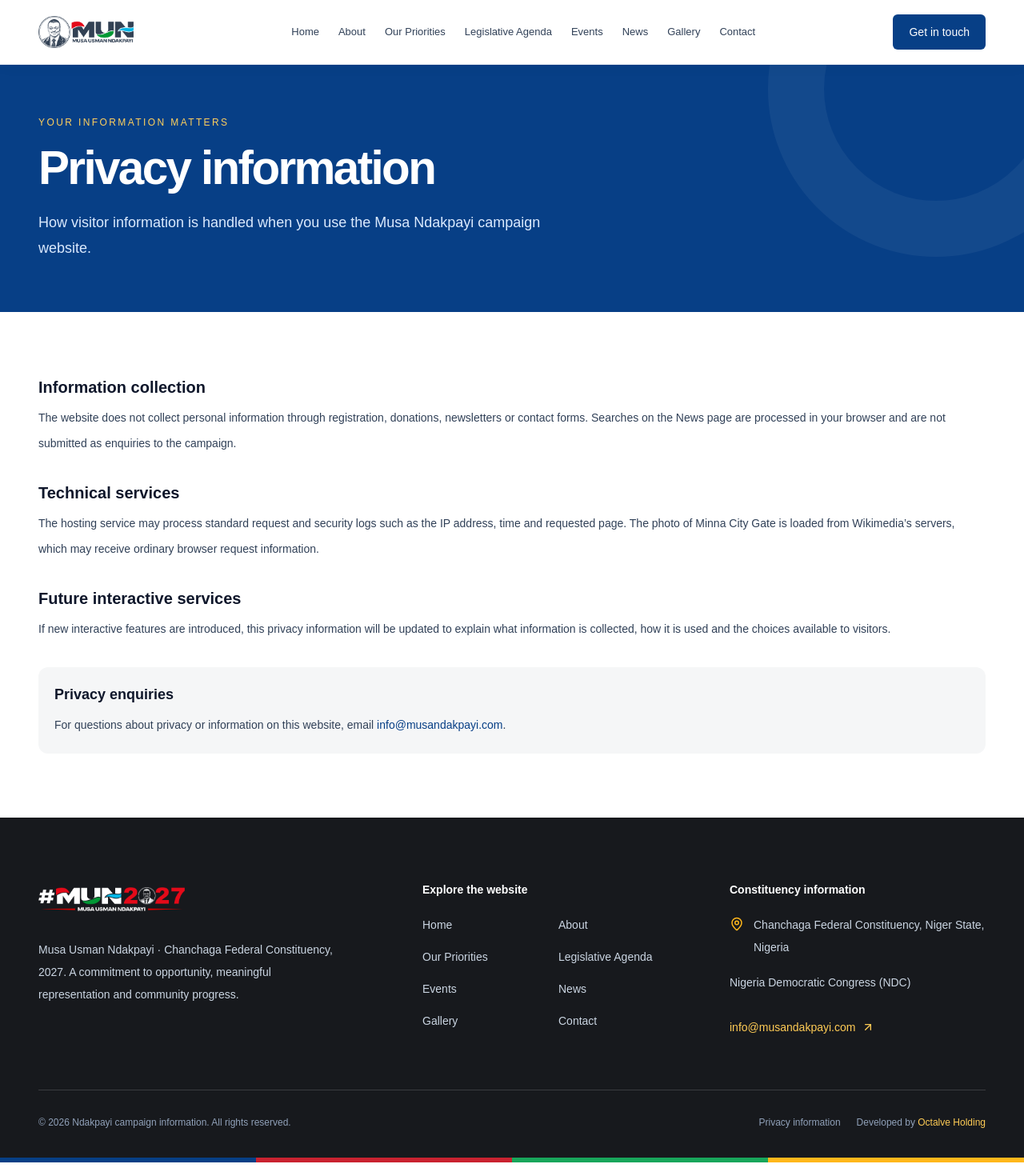
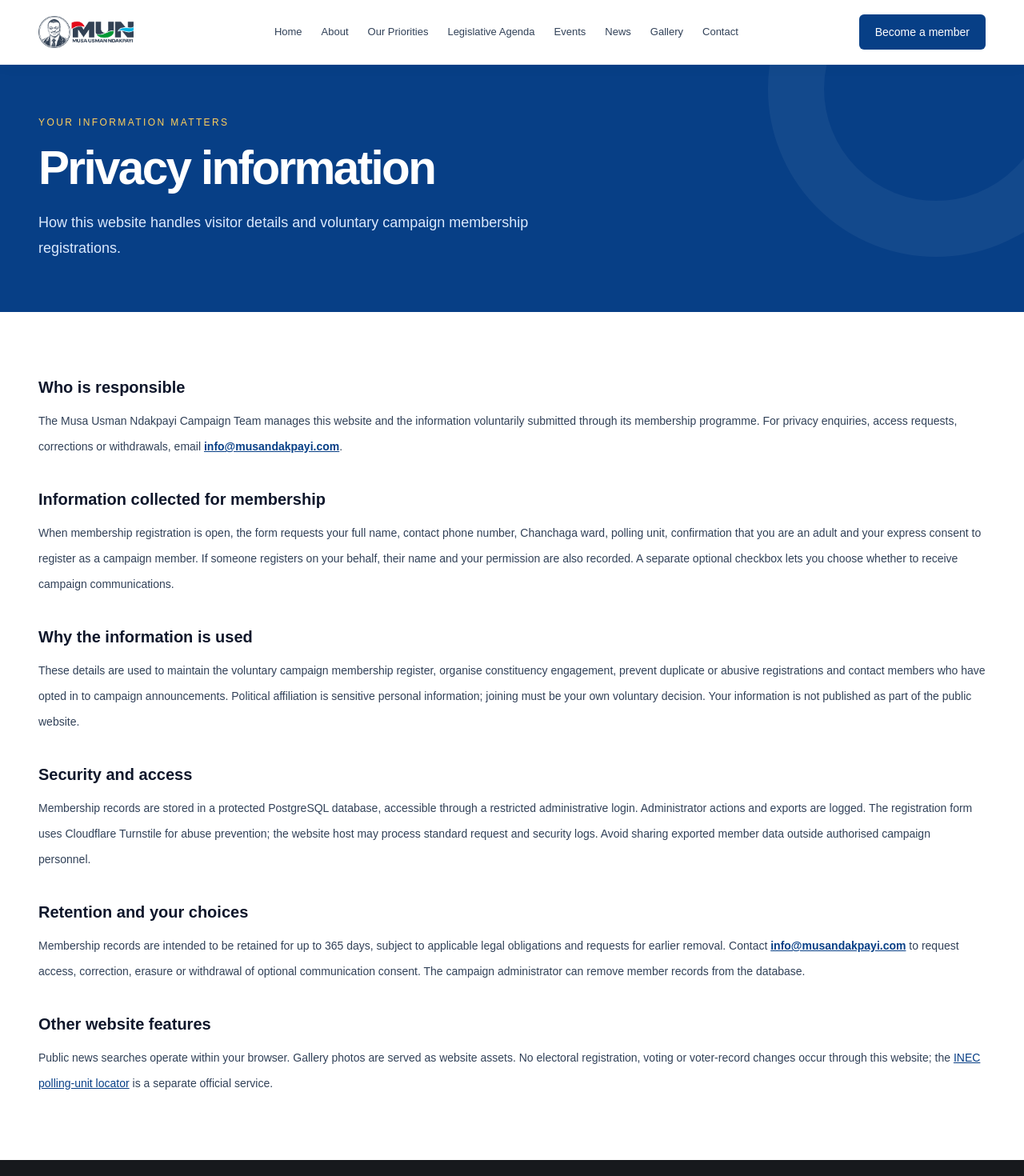
Before and after one commit to octalve-core/Musa-Ndakpayi, a Next.js app: page /privacy in a window 1280 px wide. Shown: the top 1470 px of the page at 80% size. Built offline with nearby package versions, Linux system fonts and the light colour scheme.

Commit message:
Link member registration across public site and publish explicit membership privacy notice

```diff
--- a/app/page.tsx
+++ b/app/page.tsx
@@ -15,9 +15,10 @@ import {priorities,publicRecord} from '@/lib/content';
 export default function HomePage(){
  return <>
  <HeroCarousel/>
- <section className="relative z-10 -mt-5 pb-12 sm:-mt-7 sm:pb-16"><Container><div className="grid gap-4 sm:grid-cols-2">
+ <section className="relative z-10 -mt-5 pb-12 sm:-mt-7 sm:pb-16"><Container><div className="grid gap-4 sm:grid-cols-2 lg:grid-cols-3">
   <ActionCard title="The legislative agenda" description="Discover seven priorities and practical legislative pathways for the constituency." icon={BookOpenText} href="/manifesto" accent="#ffb71b"/>
   <ActionCard title="Public statements" description="Follow the latest statements, media coverage and community updates." icon={UsersRound} href="/news" accent="#18a65b"/>
+  <ActionCard title="Become a member" description="Join the campaign community through secure online registration." icon={UsersRound} href="/register" accent="#c92230"/>
  </div></Container></section>
  <section className="py-16 sm:py-24"><Container><div className="grid items-center gap-12 lg:grid-cols-2 lg:gap-20">
   <div><p className="mb-4 text-xs font-semibold uppercase tracking-[.2em] text-[#0a5d9c]">The candidate</p>
@@ -45,6 +46,6 @@ export default function HomePage(){
   <ButtonLink href="/manifesto" showArrow>Read the agenda</ButtonLink>
  </div></Container></section>
  <section className="py-16 sm:py-20"><Container><div className="grid items-center gap-8 lg:grid-cols-[1.2fr_1fr] lg:gap-12"><HomeGalleryPreview/><div><p className="text-xs font-semibold uppercase tracking-[.19em] text-[#0a5d9c]">Our constituency</p><h2 className="mt-4 text-3xl font-semibold tracking-tight text-slate-900 sm:text-4xl">Chanchaga in pictures.</h2><p className="mt-5 text-sm leading-8 text-slate-600">Explore the places and stories that shape Chanchaga, beginning with Minna and its important landmarks.</p><ButtonLink href="/gallery" variant="outline" showArrow className="mt-7">View gallery</ButtonLink></div></div></Container></section>
- <section className="bg-[#073f86] py-20 text-white sm:py-24"><Container className="text-center"><p className="text-xs font-semibold uppercase tracking-[.2em] text-[#ffd05c]">Public participation</p><h2 className="mx-auto mt-4 max-w-3xl text-3xl font-semibold tracking-[-.04em] sm:text-4xl">Representation begins with listening.</h2><p className="mx-auto mt-4 max-w-2xl text-base leading-8 text-blue-100">Explore the published issues, follow updates and learn more about opportunities for public dialogue across Chanchaga.</p><div className="mt-8 flex flex-wrap justify-center gap-3"><ButtonLink href="/events" variant="gold" showArrow>Events & dialogue</ButtonLink><ButtonLink href="/contact" variant="light">Contact information</ButtonLink></div></Container></section>
+ <section className="bg-[#073f86] py-20 text-white sm:py-24"><Container className="text-center"><p className="text-xs font-semibold uppercase tracking-[.2em] text-[#ffd05c]">Public participation</p><h2 className="mx-auto mt-4 max-w-3xl text-3xl font-semibold tracking-[-.04em] sm:text-4xl">Representation begins with listening.</h2><p className="mx-auto mt-4 max-w-2xl text-base leading-8 text-blue-100">Explore the published issues, follow updates and learn more about opportunities for public dialogue across Chanchaga.</p><div className="mt-8 flex flex-wrap justify-center gap-3"><ButtonLink href="/events" variant="gold" showArrow>Events & dialogue</ButtonLink><ButtonLink href="/contact" variant="light">Contact information</ButtonLink><ButtonLink href="/register" variant="light">Become a member</ButtonLink></div></Container></section>
  </>;
 }
--- a/app/privacy/page.tsx
+++ b/app/privacy/page.tsx
@@ -1,13 +1,17 @@
 import type {Metadata} from 'next';
 import {PageHero} from '@/components/ui/page-hero';
 import {Container} from '@/components/ui/container';
-export const metadata:Metadata={title:'Privacy Information'};
+export const metadata:Metadata={title:'Privacy & Membership Data'};
 export default function Privacy(){
- return <><PageHero title="Privacy information" label="Your information matters" description="How visitor information is handled when you use the Musa Ndakpayi campaign website."/>
- <section className="py-16 sm:py-20"><Container className="max-w-[900px] space-y-8 text-sm leading-8 text-slate-700">
-  <div><h2 className="text-xl font-semibold text-slate-900">Information collection</h2><p className="mt-2">The website does not collect personal information through registration, donations, newsletters or contact forms. Searches on the News page are processed in your browser and are not submitted as enquiries to the campaign.</p></div>
-  <div><h2 className="text-xl font-semibold text-slate-900">Technical services</h2><p className="mt-2">The hosting service may process standard request and security logs such as the IP address, time and requested page. The photo of Minna City Gate is loaded from Wikimedia’s servers, which may receive ordinary browser request information.</p></div>
-  <div><h2 className="text-xl font-semibold text-slate-900">Future interactive services</h2><p className="mt-2">If new interactive features are introduced, this privacy information will be updated to explain what information is collected, how it is used and the choices available to visitors.</p></div>
-  <div className="rounded-xl bg-[#f5f6f7] p-5 text-slate-700"><h2 className="text-lg font-semibold text-slate-900">Privacy enquiries</h2><p className="mt-2">For questions about privacy or information on this website, email <a href="mailto:info@musandakpayi.com" className="font-medium text-[#073f86] hover:underline">info@musandakpayi.com</a>.</p></div>
+ const configured=Number(process.env.PRIVACY_RETENTION_DAYS);
+ const retention=Number.isInteger(configured)&&configured>=30&&configured<=730?configured:365;
+ return <><PageHero title="Privacy information" label="Your information matters" description="How this website handles visitor details and voluntary campaign membership registrations."/>
+ <section className="py-16 sm:py-20"><Container className="max-w-[930px] space-y-9 text-sm leading-8 text-slate-700">
+  <div><h2 className="text-xl font-semibold text-slate-900">Who is responsible</h2><p className="mt-3">The Musa Usman Ndakpayi Campaign Team manages this website and the information voluntarily submitted through its membership programme. For privacy enquiries, access requests, corrections or withdrawals, email <a href="mailto:info@musandakpayi.com" className="font-semibold text-[#073f86] underline">info@musandakpayi.com</a>.</p></div>
+  <div><h2 className="text-xl font-semibold text-slate-900">Information collected for membership</h2><p className="mt-3">When membership registration is open, the form requests your full name, contact phone number, Chanchaga ward, polling unit, confirmation that you are an adult and your express consent to register as a campaign member. If someone registers on your behalf, their name and your permission are also recorded. A separate optional checkbox lets you choose whether to receive campaign communications.</p></div>
+  <div><h2 className="text-xl font-semibold text-slate-900">Why the information is used</h2><p className="mt-3">These details are used to maintain the voluntary campaign membership register, organise constituency engagement, prevent duplicate or abusive registrations and contact members who have opted in to campaign announcements. Political affiliation is sensitive personal information; joining must be your own voluntary decision. Your information is not published as part of the public website.</p></div>
+  <div><h2 className="text-xl font-semibold text-slate-900">Security and access</h2><p className="mt-3">Membership records are stored in a protected PostgreSQL database, accessible through a restricted administrative login. Administrator actions and exports are logged. The registration form uses Cloudflare Turnstile for abuse prevention; the website host may process standard request and security logs. Avoid sharing exported member data outside authorised campaign personnel.</p></div>
+  <div><h2 className="text-xl font-semibold text-slate-900">Retention and your choices</h2><p className="mt-3">Membership records are intended to be retained for up to {retention} days, subject to applicable legal obligations and requests for earlier removal. Contact <a href="mailto:info@musandakpayi.com" className="font-semibold text-[#073f86] underline">info@musandakpayi.com</a> to request access, correction, erasure or withdrawal of optional communication consent. The campaign administrator can remove member records from the database.</p></div>
+  <div><h2 className="text-xl font-semibold text-slate-900">Other website features</h2><p className="mt-3">Public news searches operate within your browser. Gallery photos are served as website assets. No electoral registration, voting or voter-record changes occur through this website; the <a href="https://inecnigeria.org/polling-units/" target="_blank" rel="noopener noreferrer" className="font-medium text-[#073f86] underline">INEC polling-unit locator</a> is a separate official service.</p></div>
  </Container></section></>;
 }
--- a/components/layout/site-footer.tsx
+++ b/components/layout/site-footer.tsx
@@ -17,6 +17,7 @@ export function SiteFooter(){
      <p className="flex items-start gap-3 text-sm leading-7 text-slate-300"><MapPin className="mt-1 shrink-0 text-[#ffb71b]" size={18}/>{site.constituency}, {site.location}</p>
      <p className="mt-4 text-sm leading-7 text-slate-300">{site.party}</p>
      <a href="mailto:info@musandakpayi.com" className="mt-5 inline-flex min-h-11 items-center gap-2 break-all text-sm font-medium text-[#ffcc55] transition-colors hover:text-white">info@musandakpayi.com <ArrowUpRight size={16}/></a>
+     <Link href="/register" className="block w-fit text-sm font-medium text-[#ffcc55] hover:text-white">Become a member</Link>
     </div>
    </div>
    <div className="flex flex-col items-start justify-between gap-4 pt-7 text-xs leading-6 text-slate-400 sm:flex-row sm:items-center">
--- a/components/layout/site-header.tsx
+++ b/components/layout/site-header.tsx
@@ -22,14 +22,14 @@ export function SiteHeader(){
      {navigation.map(item=><Link key={item.href} href={item.href} aria-current={pathname===item.href?'page':undefined} className={['inline-flex min-h-11 shrink-0 items-center rounded-sm border-b-2 px-1.5 pt-0.5 text-[13px] font-medium transition-colors',pathname===item.href?'border-[#ffb71b] text-[#073f86]':'border-transparent text-slate-700 hover:border-[#ffb71b]/70 hover:text-[#073f86]'].join(' ')}>{item.label}</Link>)}
     </nav>
     <div className="ml-auto flex shrink-0 items-center gap-3 xl:ml-0">
-     <Link href="/contact" className="hidden min-h-11 items-center rounded-md bg-[#073f86] px-5 text-sm font-medium text-white transition-colors hover:bg-[#062f64] sm:inline-flex">Get in touch</Link>
+     <Link href="/register" className="hidden min-h-11 items-center rounded-md bg-[#073f86] px-5 text-sm font-medium text-white transition-colors hover:bg-[#062f64] sm:inline-flex">Become a member</Link>
      <button ref={toggleRef} type="button" aria-label={open?'Close navigation':'Open navigation'} aria-expanded={open} aria-controls="mobile-navigation" onClick={()=>setOpen(value=>!value)} className="flex size-11 items-center justify-center rounded-md border border-slate-200 text-[#073f86] transition-colors hover:bg-[#edf4fc] xl:hidden">{open?<X size={21}/>:<Menu size={21}/>}</button>
     </div>
    </Container>
    <div id="mobile-navigation" hidden={!open} className="max-h-[calc(100dvh-76px)] overflow-y-auto border-t border-slate-100 bg-white shadow-lg xl:hidden">
     <Container><nav aria-label="Mobile navigation" className="grid grid-cols-2 gap-2 py-4 sm:gap-3">
      {navigation.map(item=><Link key={item.href} href={item.href} aria-current={pathname===item.href?'page':undefined} onClick={()=>setOpen(false)} className={['flex min-h-12 items-center rounded-md px-4 py-3 text-sm font-medium transition-colors',pathname===item.href?'bg-[#edf4ff] text-[#073f86]':'text-slate-700 hover:bg-slate-50'].join(' ')}>{item.label}</Link>)}
-     <Link href="/contact" onClick={()=>setOpen(false)} className="col-span-2 mt-1 flex min-h-12 items-center justify-center rounded-md bg-[#073f86] px-4 py-3 text-sm font-medium text-white sm:hidden">Contact information</Link>
+     <Link href="/register" onClick={()=>setOpen(false)} className="col-span-2 mt-1 flex min-h-12 items-center justify-center rounded-md bg-[#073f86] px-4 py-3 text-sm font-medium text-white sm:col-span-2 sm:mt-2">Become a member</Link>
     </nav></Container>
    </div>
   </header>
```
